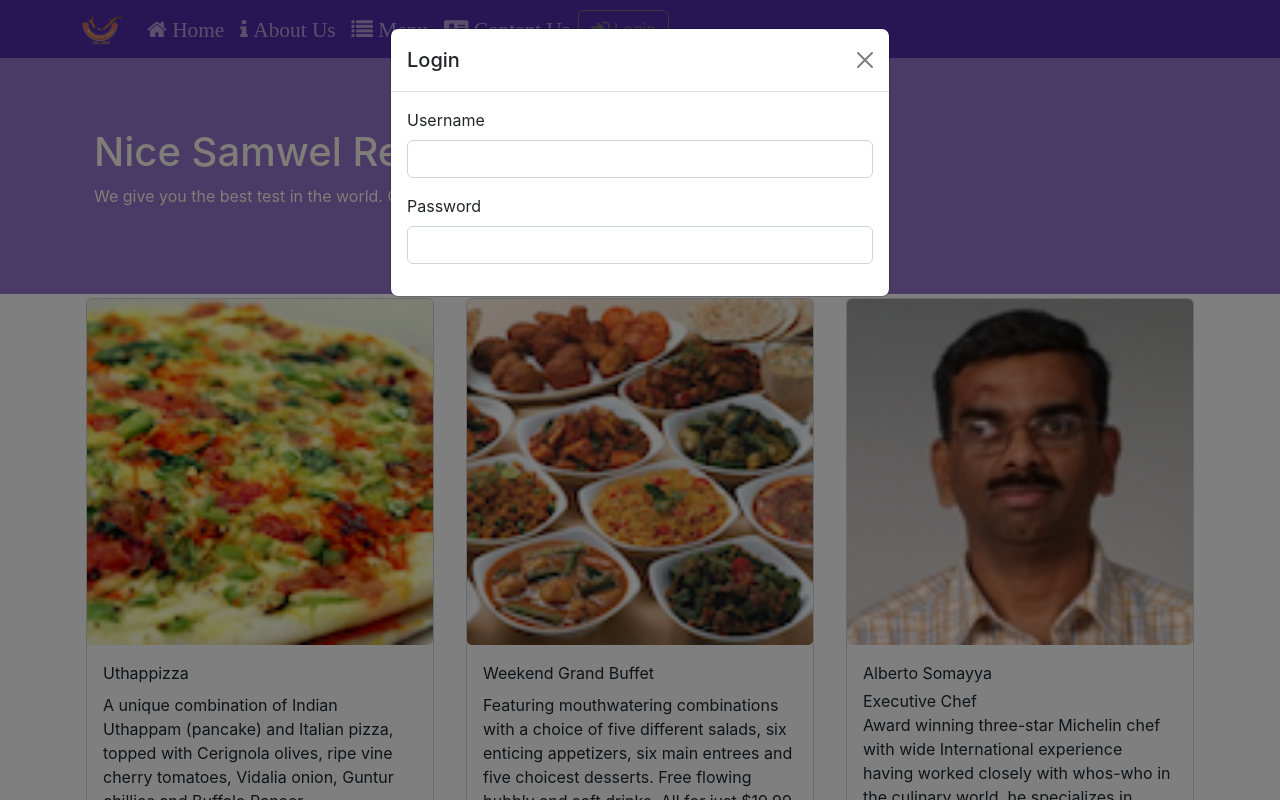
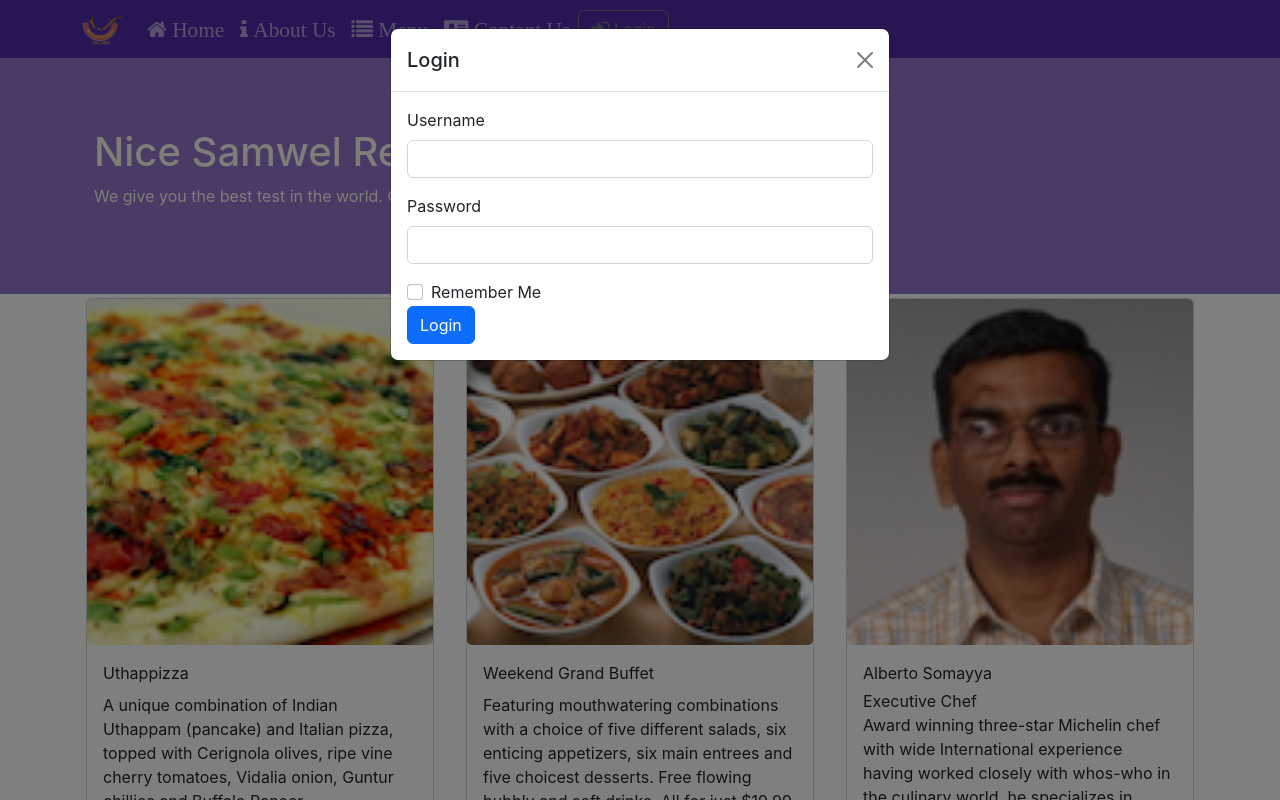
Before and after one commit to drneyx/Confusion-REACT, a React (Create React App) app: page /home in a window 1280 px wide. Both pictures are taken after a click on the button "Login". Shown: the top 800 px of the page. Built offline with nearby package versions, Linux system fonts and the light colour scheme.

Commit message:
Implement hande login

```diff
--- a/src/components/HeaderComponent.js
+++ b/src/components/HeaderComponent.js
@@ -13,6 +13,7 @@ class Header extends Component {
         };
         this.toggleNav = this.toggleNav.bind(this);
         this.toggleModal = this.toggleModal.bind(this);
+        this.handleLogin = this.handleLogin.bind(this);
     }
 
     toggleNav(){
@@ -25,6 +26,12 @@ class Header extends Component {
         this.setState({
             isModalOpen: !this.state.isModalOpen
         })
+    }
+
+    handleLogin(event){
+        this.toggleModal();
+        alert("Username: " + this.username.value + " Password: " + this.password.value + " Remember: " + this.remember.checked);
+        event.preventDefault();
     }
     render() {
         return (
@@ -97,6 +104,14 @@ class Header extends Component {
                                 <Label htmlFor="password"> Password</Label>
                                 <Input type="password" id="password" name="password"/>
                             </FormGroup>
+
+                            <FormGroup check>
+                                <Label check>
+                                    <Input type="checkbox" name="remember"/>
+                                    Remember Me
+                                </Label>
+                            </FormGroup>
+                            <Button type="submit" value="submit" color='primary'>Login</Button>
                         </Form>
                     </ModalBody>
                 </Modal>
```
